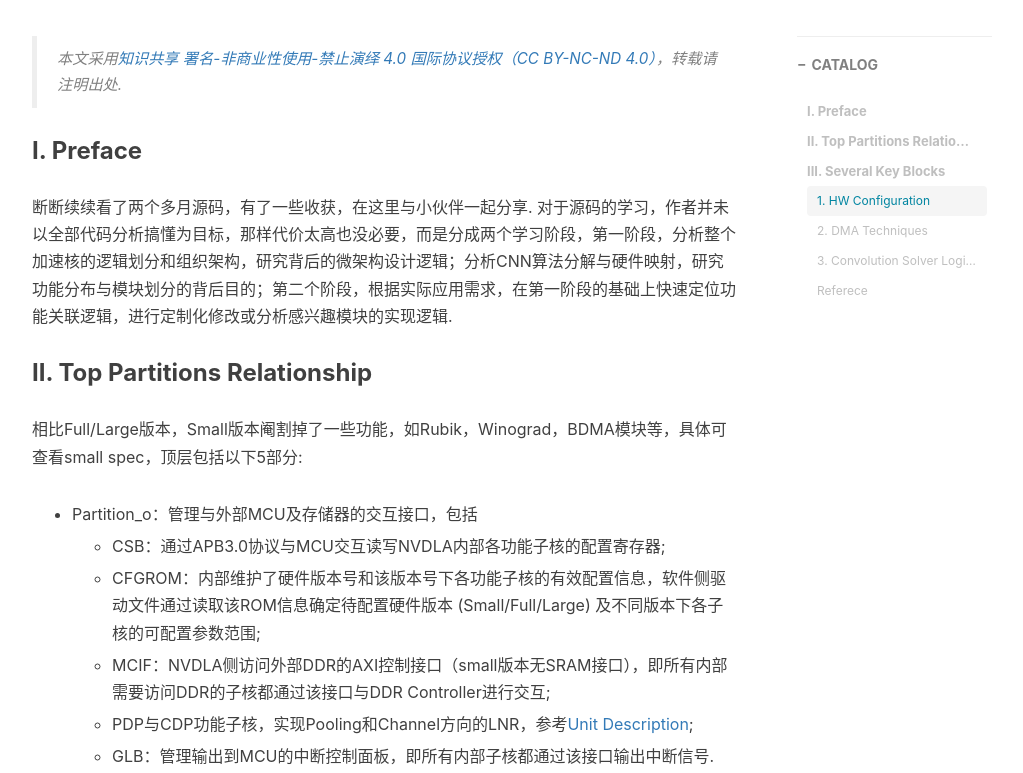
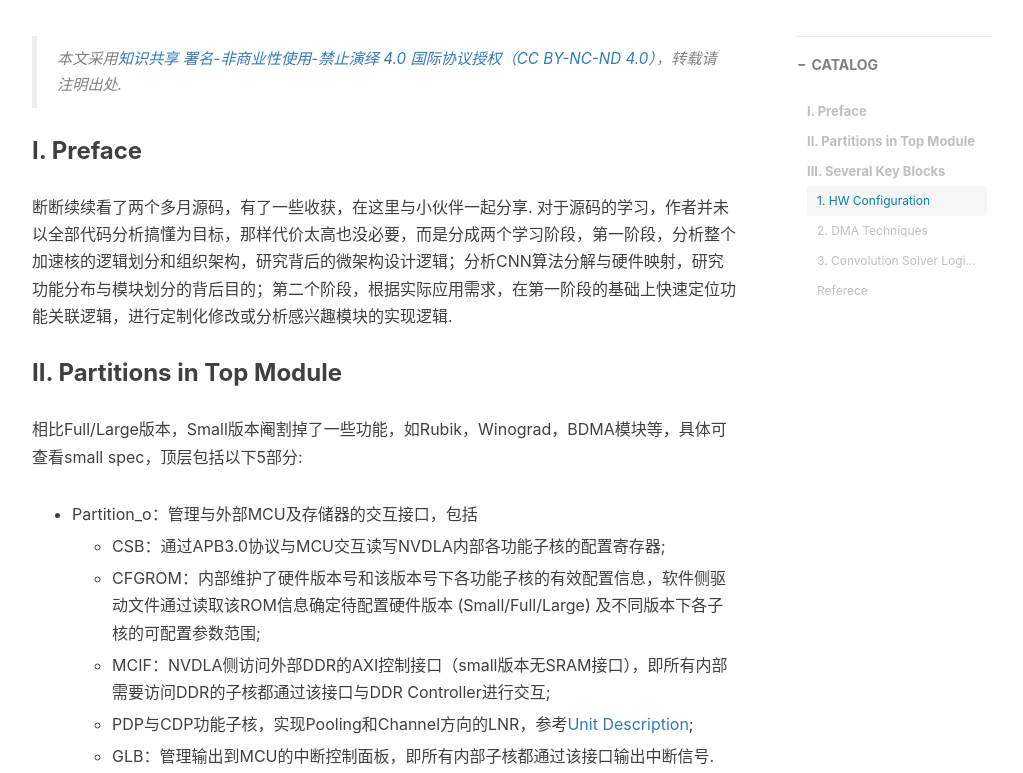
Before and after one commit to VVViy/VVViy.github.io, a Jekyll site: the page built from _posts/2019-01-14-NVDLA-Source-Code-Analysis.md, in a window 1280 px wide and 900 px high, scrolled down 460 px, cut to the strip 127-900 px from the top of the window. Shown: the whole strip, without its empty margins (233-1256 px from the left). Built offline with Jekyll 4.4.1, drawn with Linux system fonts in a browser that asks for light colours; nearby versions of some CDN libraries; comment, search, counter and statistics services are not loaded.

Commit message:
Modify the chapter name

```diff
--- a/_posts/2019-01-14-NVDLA-Source-Code-Analysis.md
+++ b/_posts/2019-01-14-NVDLA-Source-Code-Analysis.md
@@ -18,7 +18,7 @@ tags:
 
 断断续续看了两个多月源码，有了一些收获，在这里与小伙伴一起分享. 对于源码的学习，作者并未以全部代码分析搞懂为目标，那样代价太高也没必要，而是分成两个学习阶段，第一阶段，分析整个加速核的逻辑划分和组织架构，研究背后的微架构设计逻辑；分析CNN算法分解与硬件映射，研究功能分布与模块划分的背后目的；第二个阶段，根据实际应用需求，在第一阶段的基础上快速定位功能关联逻辑，进行定制化修改或分析感兴趣模块的实现逻辑.
 
-### II. Top Partitions Relationship
+### II. Partitions in Top Module
 
 相比Full/Large版本，Small版本阉割掉了一些功能，如Rubik，Winograd，BDMA模块等，具体可查看small spec，顶层包括以下5部分:
 
```
